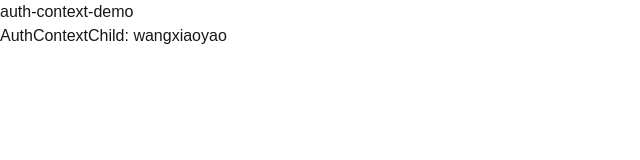
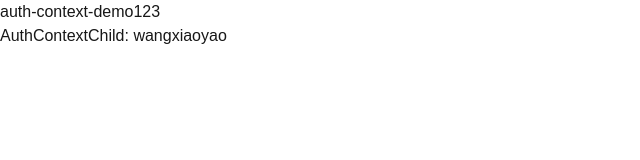
Before and after one commit to wangxiaoyao/webDemo-next-learn, a Next.js app: page /auth-context-demo in a window 1280 px wide. Shown: the top 160 px of the page, without its empty margins (0-640 px from the left). Built offline with nearby package versions, Linux system fonts and the light colour scheme.

Commit message:
ci(doc): test lintstaged

```diff
--- a/src/app/auth-context-demo/page.tsx
+++ b/src/app/auth-context-demo/page.tsx
@@ -8,7 +8,7 @@ export default function Page() {
       {/* <AuthContext.Provider value={'hello'}> */}
       <AppProviders>
         <div className="w-2" id="123"></div>
-        <div>auth-context-demo</div>
+        <div>auth-context-demo123</div>
         <AuthContextChild />
       </AppProviders>
       {/* </AuthContext.Provider> */}
```
